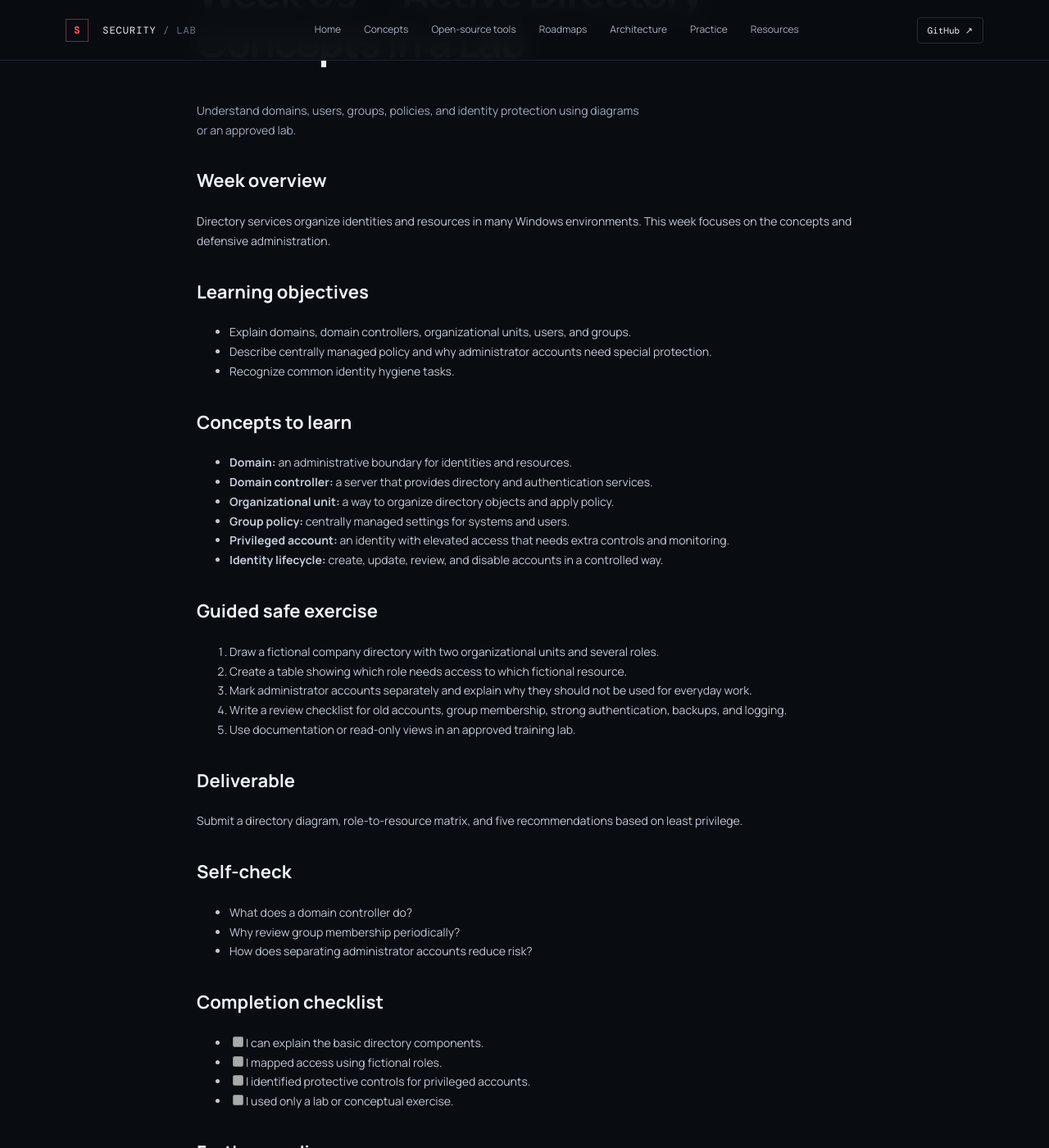
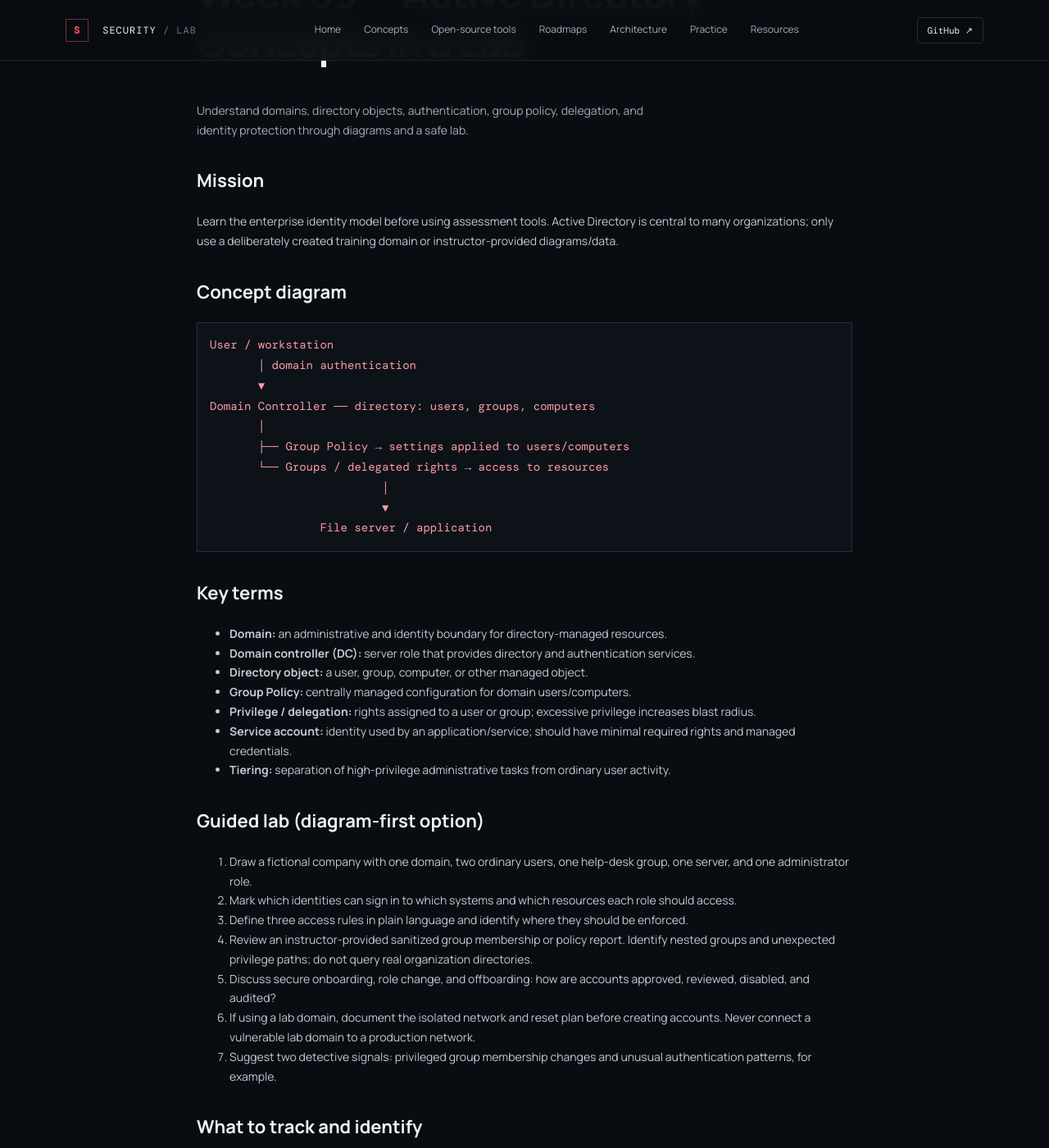
Before and after one commit to Learning-No/Cybersecurity-Learning-Lab, a Jekyll site: the page built from _notes/week-09-active-directory.md, in a window 1280 px wide and 1400 px high, scrolled down 293 px. Shown: the whole window at 82% size. Built offline with Jekyll 4.4.1, drawn with Linux system fonts in a browser that asks for light colours; some of the changed text lies outside the part shown.

Commit message:
Expand _notes/week-09-active-directory.md with practical learning steps

````diff
--- a/_notes/week-09-active-directory.md
+++ b/_notes/week-09-active-directory.md
@@ -3,47 +3,69 @@ title: "Week 09 — Active Directory Concepts in a Lab"
 week: "WEEK 09"
 track: "VAPT ROADMAP"
 level: "Beginner"
-summary: "Understand domains, users, groups, policies, and identity protection using diagrams or an approved lab."
+summary: "Understand domains, directory objects, authentication, group policy, delegation, and identity protection through diagrams and a safe lab."
 date: 2026-10-24
 ---
 
-## Week overview
-Directory services organize identities and resources in many Windows environments. This week focuses on the concepts and defensive administration.
+## Mission
+Learn the enterprise identity model before using assessment tools. Active Directory is central to many organizations; only use a deliberately created training domain or instructor-provided diagrams/data.
 
-## Learning objectives
-- Explain domains, domain controllers, organizational units, users, and groups.
-- Describe centrally managed policy and why administrator accounts need special protection.
-- Recognize common identity hygiene tasks.
+## Concept diagram
+```text
+User / workstation
+       │ domain authentication
+       ▼
+Domain Controller ── directory: users, groups, computers
+       │
+       ├── Group Policy → settings applied to users/computers
+       └── Groups / delegated rights → access to resources
+                         │
+                         ▼
+                File server / application
+```
 
-## Concepts to learn
-- **Domain:** an administrative boundary for identities and resources.
-- **Domain controller:** a server that provides directory and authentication services.
-- **Organizational unit:** a way to organize directory objects and apply policy.
-- **Group policy:** centrally managed settings for systems and users.
-- **Privileged account:** an identity with elevated access that needs extra controls and monitoring.
-- **Identity lifecycle:** create, update, review, and disable accounts in a controlled way.
+## Key terms
+- **Domain:** an administrative and identity boundary for directory-managed resources.
+- **Domain controller (DC):** server role that provides directory and authentication services.
+- **Directory object:** a user, group, computer, or other managed object.
+- **Group Policy:** centrally managed configuration for domain users/computers.
+- **Privilege / delegation:** rights assigned to a user or group; excessive privilege increases blast radius.
+- **Service account:** identity used by an application/service; should have minimal required rights and managed credentials.
+- **Tiering:** separation of high-privilege administrative tasks from ordinary user activity.
 
-## Guided safe exercise
-1. Draw a fictional company directory with two organizational units and several roles.
-2. Create a table showing which role needs access to which fictional resource.
-3. Mark administrator accounts separately and explain why they should not be used for everyday work.
-4. Write a review checklist for old accounts, group membership, strong authentication, backups, and logging.
-5. Use documentation or read-only views in an approved training lab.
+## Guided lab (diagram-first option)
+1. Draw a fictional company with one domain, two ordinary users, one help-desk group, one server, and one administrator role.
+2. Mark which identities can sign in to which systems and which resources each role should access.
+3. Define three access rules in plain language and identify where they should be enforced.
+4. Review an instructor-provided sanitized group membership or policy report. Identify nested groups and unexpected privilege paths; do not query real organization directories.
+5. Discuss secure onboarding, role change, and offboarding: how are accounts approved, reviewed, disabled, and audited?
+6. If using a lab domain, document the isolated network and reset plan before creating accounts. Never connect a vulnerable lab domain to a production network.
+7. Suggest two detective signals: privileged group membership changes and unusual authentication patterns, for example.
+
+## What to track and identify
+Domain and lab boundary; object type; owner; group membership; effective permission; administrative tier; policy scope; service-account purpose; lifecycle status; evidence source; expected vs observed access; remediation owner.
+
+## Defensive tools and references
+- [Samba](https://www.samba.org/) is open-source software with directory/domain capabilities; use official docs for a lab.
+- [BloodHound Community Edition](https://github.com/SpecterOps/BloodHound) can visualize directory relationships; use only on an isolated lab dataset you are authorized to analyze.
+- [PingCastle](https://www.pingcastle.com/) is **not open source**; do not treat it as part of the open-source catalogue.
+- [Microsoft AD security guidance](https://learn.microsoft.com/windows-server/identity/ad-ds/) is reference documentation.
 
 ## Deliverable
-Submit a directory diagram, role-to-resource matrix, and five recommendations based on least privilege.
+Create an identity map showing at least six fictional objects, role-based access rules, one excessive-privilege scenario, a remediation, and two audit signals.
 
 ## Self-check
-- What does a domain controller do?
-- Why review group membership periodically?
-- How does separating administrator accounts reduce risk?
+- Why should daily accounts not normally be domain administrators?
+- What does a nested group change about access review?
+- Why are service accounts easy to overlook?
+- How do preventive controls and detective signals complement each other?
 
 ## Completion checklist
-- [ ] I can explain the basic directory components.
-- [ ] I mapped access using fictional roles.
-- [ ] I identified protective controls for privileged accounts.
-- [ ] I used only a lab or conceptual exercise.
+- [ ] I can explain domain, DC, object, group, GPO, and delegation.
+- [ ] I mapped a fictional or isolated lab only.
+- [ ] I identified least-privilege and lifecycle controls.
+- [ ] I included detection and remediation ideas.
 
 ## Further reading
-- [Microsoft Learn — Active Directory Domain Services](https://learn.microsoft.com/en-us/windows-server/identity/ad-ds/)
-- [Microsoft — Privileged access model](https://learn.microsoft.com/en-us/security/privileged-access-workstations/privileged-access-access-model)
+- [Microsoft AD DS documentation](https://learn.microsoft.com/windows-server/identity/ad-ds/)
+- [Samba documentation](https://www.samba.org/samba/docs/)
````
